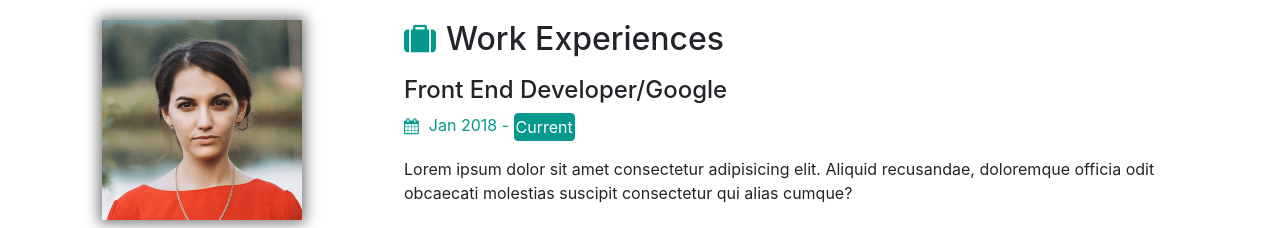
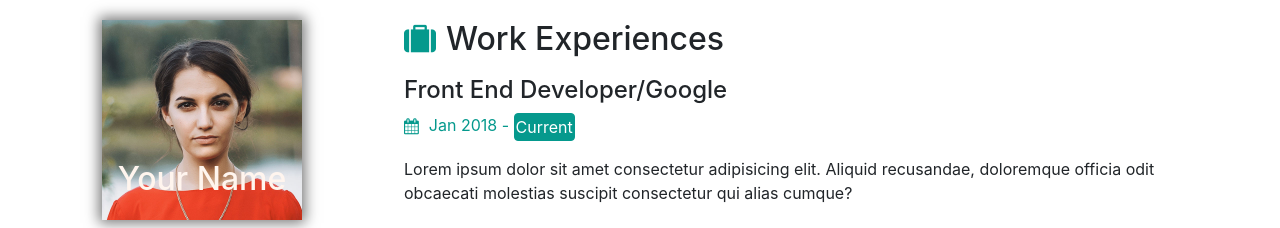
Before and after one commit to Tech-Queen/resume-project, a plain HTML site: page index.html in a window 1280 px wide. Shown: the top 228 px of the page. Drawn offline with Linux system fonts and the light colour scheme.

Commit message:
profile position relative

```diff
--- a/css/style.css
+++ b/css/style.css
@@ -54,8 +54,10 @@ li {
     justify-content: center;
     align-items: center;
 }
+.profile{
+    position: relative;
+}
 .img{
-    position: relative;
     max-width: 200px;
     /* box-shadow: 3px 3px #05998d; */
     -webkit-box-shadow: 0px 0px 13px 3px rgba(0,0,0,0.54);
@@ -65,7 +67,7 @@ li {
 .name {
     position: absolute;
     color: seashell;
-    top: 50%;
+    top: 70%;
 }
 .info,
 .skills,
```
